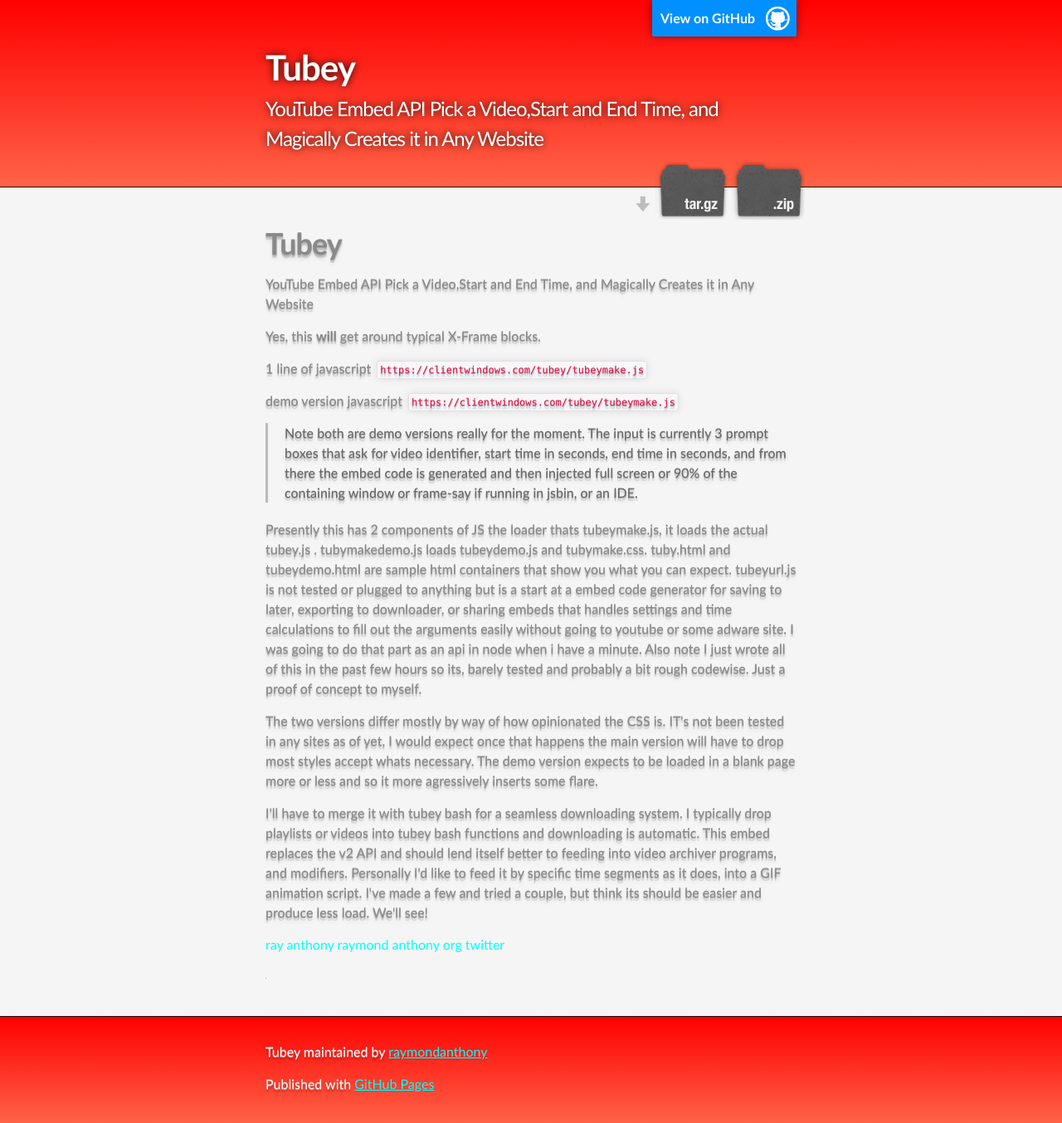
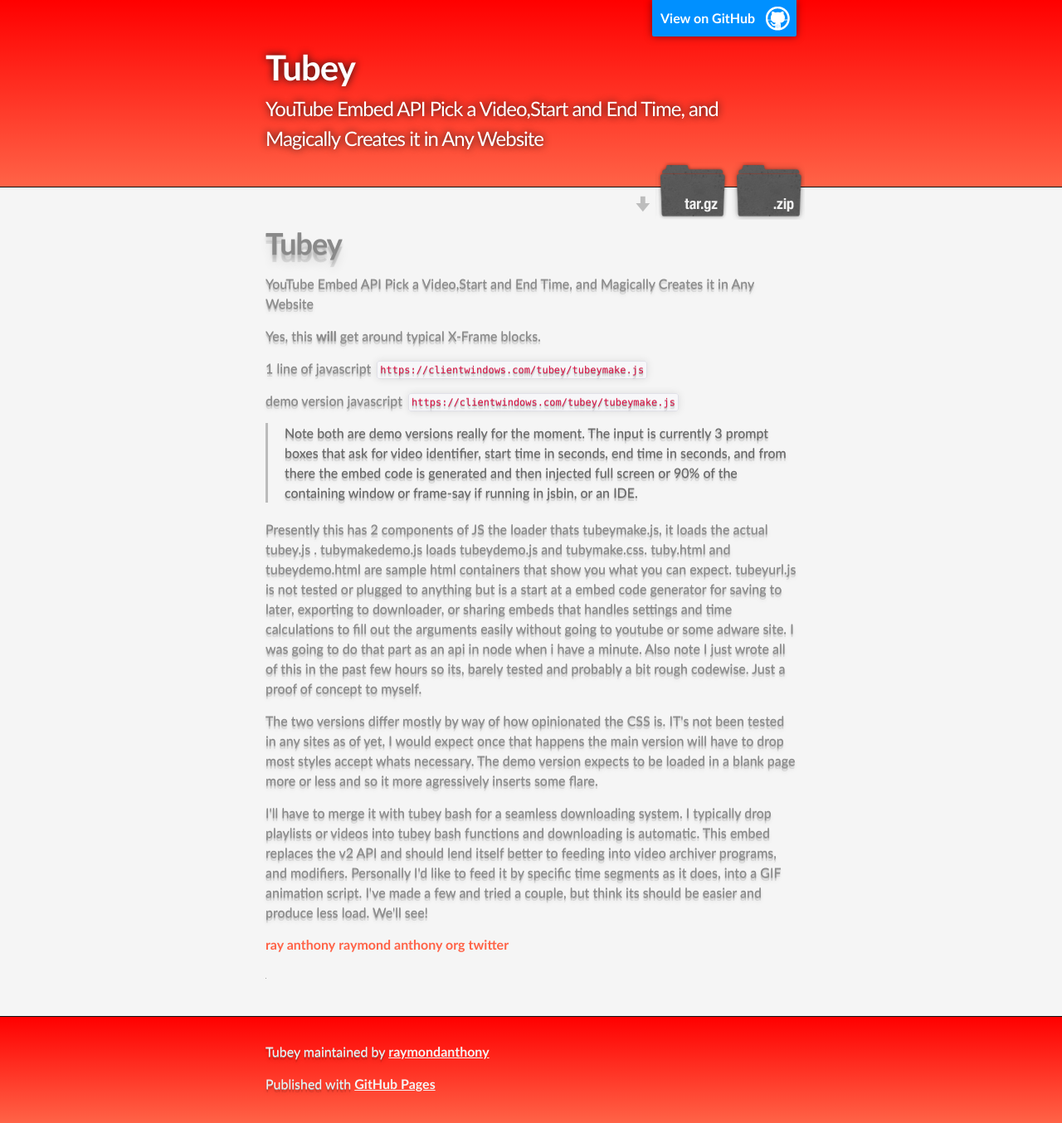
Before and after one commit to raymondanthony/Tubey, a plain HTML site: page index.html in a window 1280 px wide. Shown: the whole page at 83% size. Drawn offline with Linux system fonts and the light colour scheme.

Commit message:
Update stylesheet.css

```diff
--- a/stylesheets/stylesheet.css
+++ b/stylesheets/stylesheet.css
@@ -114,19 +114,21 @@ text-shadow: 0 0.032em 0 #b0b0b0, 0px 0.15em 0.11em rgba(0,0,0,0.15), 0px 0.25em
 h1, h2, h3, h4, h5, h6 {
   margin: 10px 0;
   font-weight: 700;
-  color:#222222;
+  color:#111;
   font-family: 'Lucida Grande', 'Calibri', Helvetica, Arial, sans-serif;
   letter-spacing: -1px;
   	margin:0;
 	font-family:inherit;
 	font-weight:bold;
 	color:inherit;
-	text-rendering:optimizelegibility
+	text-rendering:optimizelegibility;
+text-shadow: 0 0.032em 0 #b0b0b0, 0px 0.15em 0.11em rgba(0,0,0,0.15), 0px 0.25em 0.021em rgba(0,0,0,0.1), 0px 0.32em 0.32em rgba(0,0,0,0.1);
 }
 
 h1 {
   font-size: 36px;
   font-weight: 700;
+
 }
 
 h2 {
@@ -161,9 +163,9 @@ footer p {
 
 a {
   text-decoration: none;
-  color:aqua;
+  color:tomato;
   text-shadow: none;
-
+  font-weight:bold;
   transition: color 0.5s ease;
   transition: text-shadow 0.5s ease;
   -webkit-transition: color 0.5s ease;
@@ -179,7 +181,8 @@ a {
 a:hover, a:focus {text-decoration: underline;}
 
 footer a {
-  color: aqua;
+  color: whitesmoke;
+	font-weight:bold;
   text-decoration: underline;
 }
 
@@ -189,6 +192,8 @@ em {
 
 strong {
   font-weight: bold;
+
+text-shadow: 0 0.032em 0 #b0b0b0, 0px 0.15em 0.11em rgba(0,0,0,0.15), 0px 0.25em 0.021em rgba(0,0,0,0.1), 0px 0.32em 0.32em rgba(0,0,0,0.1);
 }
 
 img {
@@ -283,6 +288,8 @@ blockquote {
   margin-bottom: 20px;
   padding: 0 0 0 20px;
   border-left: 3px solid #bbb;
+
+text-shadow: 0 0.032em 0 #b0b0b0, 0px 0.15em 0.11em rgba(0,0,0,0.15), 0px 0.25em 0.021em rgba(0,0,0,0.1), 0px 0.32em 0.32em rgba(0,0,0,0.1);
 }
 
 
@@ -317,6 +324,8 @@ dl p {
 }
 
 hr {
+
+text-shadow: 0 0.032em 0 #b0b0b0, 0px 0.15em 0.11em rgba(0,0,0,0.15), 0px 0.25em 0.021em rgba(0,0,0,0.1), 0px 0.32em 0.32em rgba(0,0,0,0.1);
   height: 1px;
   margin-bottom: 5px;
   border: none;
@@ -342,7 +351,7 @@ td {
  }
 
 form {
-  background: #fefefe;
+  background: whitesmoke;
   padding: 20px;
 }
 
```
